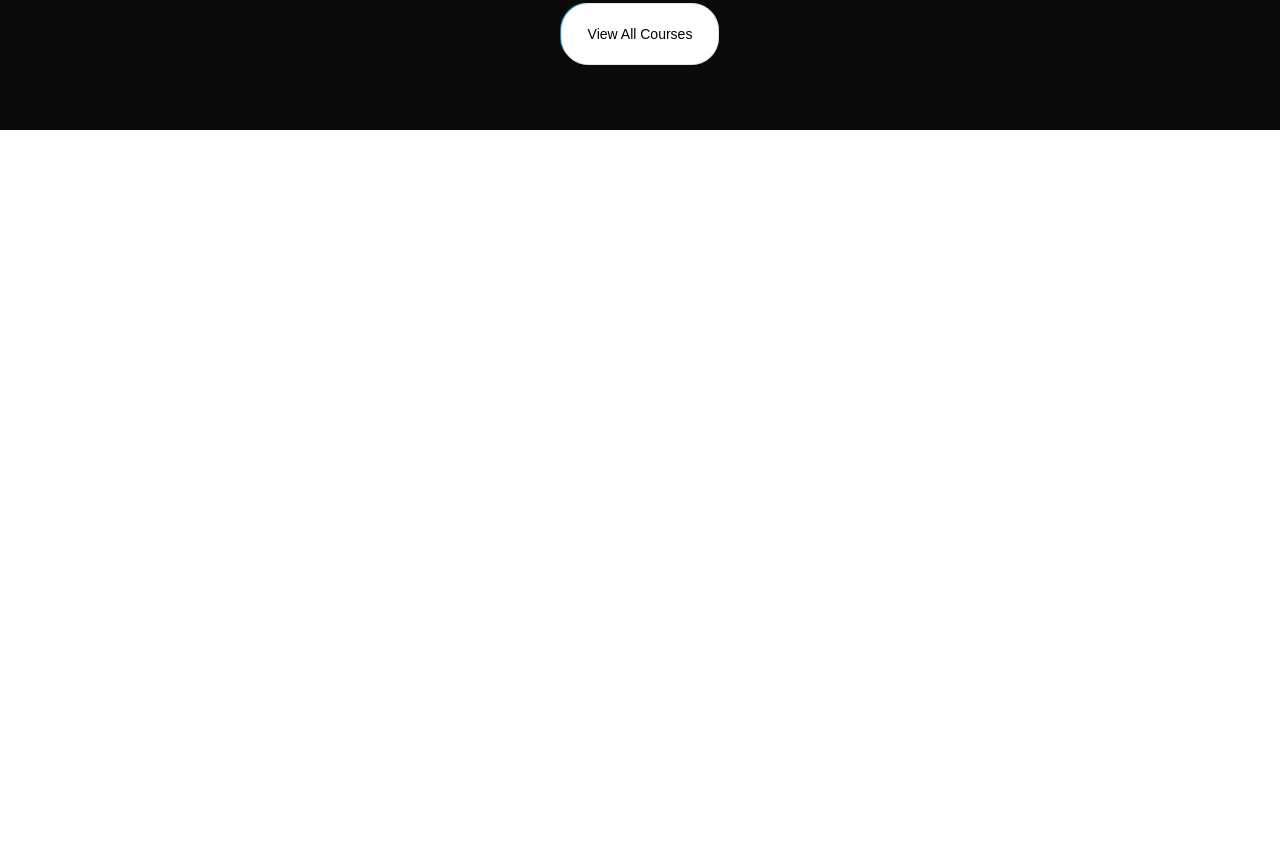
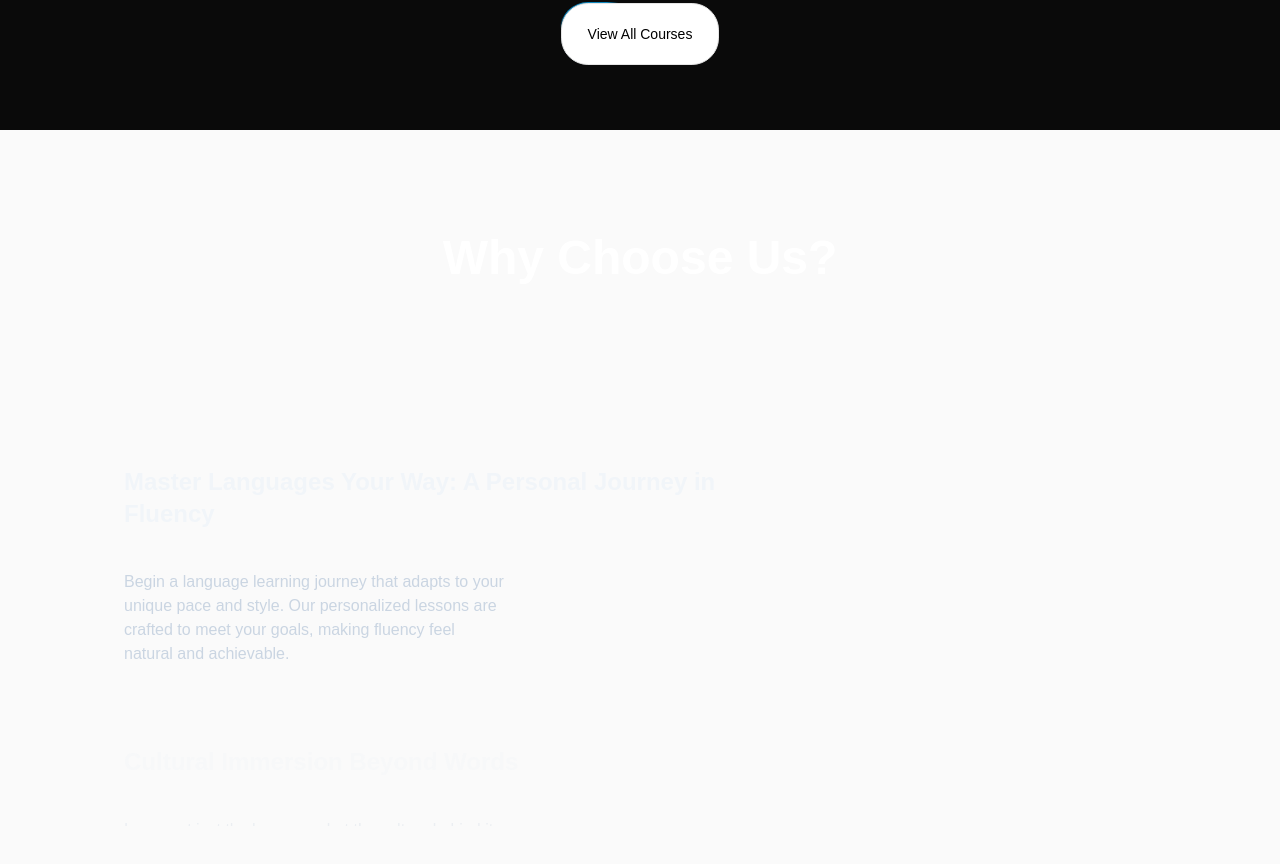
Before and after one commit to aaneesa/Vocafy, a Next.js app: page / in a window 1280 px wide. Shown: the part 1152-2016 px from the top of the page. Before the commit the page ends 1282 px from the top, so only its background shows below. Built offline with nearby package versions, Linux system fonts and the light colour scheme.

Commit message:
why choose us

```diff
--- a/src/app/page.tsx
+++ b/src/app/page.tsx
@@ -1,5 +1,6 @@
 import FeaturedCourses from "@/components/FeaturedCourses";
 import HeroSection from "@/components/HeroSection";
+import WhyChooseUs from "@/components/WhyChooseUs";
 
 
 export default function Home() {
@@ -7,6 +8,7 @@ export default function Home() {
     <main className="min-h-screen bg-black/[0.02] antialiased bg-grid-white/[0.02]">
       <HeroSection/>
       <FeaturedCourses/>
+      <WhyChooseUs/>
     </main>
   );
 }
--- /dev/null
+++ b/src/components/WhyChooseUs.tsx
@@ -0,0 +1,46 @@
+"use client";
+import React from "react";
+import { StickyScroll } from "./ui/sticky-scroll-reveal";
+
+const languageLearningContent = [
+  {
+    title: 'Master Languages Your Way: A Personal Journey in Fluency',
+    description:
+      'Begin a language learning journey that adapts to your unique pace and style. Our personalized lessons are crafted to meet your goals, making fluency feel natural and achievable.',
+  },
+  {
+    title: 'Cultural Immersion Beyond Words',
+    description:
+      'Learn not just the language, but the culture behind it. From idioms to traditions, our approach helps you connect with people on a deeper, more authentic level.',
+  },
+  {
+    title: 'Real-Life Conversations & Practice',
+    description:
+      'Engage in interactive speaking sessions and role-playing exercises that mirror real-world conversations. Gain confidence to communicate effectively in everyday situations.',
+  },
+  {
+    title: 'Live Feedback & Personalized Guidance',
+    description:
+      'Get instant corrections and guidance from instructors and AI-powered tools. Our feedback system ensures you stay on track and improve with every session.',
+  },
+  {
+    title: 'Smart & Adaptive Curriculum',
+    description:
+      'Our courses are continuously updated with the latest teaching methods and resources, tailored to your learning progress. Stay motivated with lessons that evolve with you.',
+  }
+];
+
+function WhyChooseUs() {
+  return (
+    <section className="min-h-screen flex flex-col items-center justify-center bg-slate-black px-6">
+      <h2 className="text-4xl md:text-5xl font-extrabold text-white mb-16 text-center">
+        Why Choose Us?
+      </h2>
+      <div className="w-full max-w-6xl">
+        <StickyScroll content={languageLearningContent} />
+      </div>
+    </section>
+  )
+}
+
+export default WhyChooseUs
--- /dev/null
+++ b/src/components/ui/sticky-scroll-reveal.tsx
@@ -0,0 +1,88 @@
+"use client";
+import React, { useRef } from "react";
+import { useMotionValueEvent, useScroll } from "framer-motion";
+import { motion } from "framer-motion";
+
+export const StickyScroll = ({
+  content,
+}: {
+  content: {
+    title: string;
+    description: string;
+  }[];
+}) => {
+  const [activeCard, setActiveCard] = React.useState(0);
+  const ref = useRef<any>(null);
+  const { scrollYProgress } = useScroll({
+    container: ref,
+    offset: ["start start", "end start"],
+  });
+  const cardLength = content.length;
+
+  useMotionValueEvent(scrollYProgress, "change", (latest) => {
+    const cardsBreakpoints = content.map((_, index) => index / cardLength);
+    cardsBreakpoints.forEach((breakpoint, index) => {
+      if (latest > breakpoint - 0.2 && latest <= breakpoint) {
+        setActiveCard(() => index);
+      }
+    });
+  });
+
+  const backgroundColors = [
+    "var(--slate-900)",
+    "var(--black)",
+    "var(--neutral-900)",
+  ];
+  const linearGradients = [
+    "linear-gradient(to bottom right, var(--cyan-500), var(--emerald-500))",
+    "linear-gradient(to bottom right, var(--pink-500), var(--indigo-500))",
+    "linear-gradient(to bottom right, var(--orange-500), var(--yellow-500))",
+  ];
+  return (
+    <motion.div
+      animate={{
+        backgroundColor: backgroundColors[activeCard % backgroundColors.length],
+      }}
+      className="h-[30rem] overflow-y-auto flex justify-center relative space-x-10 rounded-md p-10"
+      ref={ref}
+    >
+      <div className="div relative flex items-start px-4">
+        <div className="max-w-2xl">
+          {content.map((item, index) => (
+            <div key={item.title + index} className="my-20">
+              <motion.h2
+                initial={{
+                  opacity: 0,
+                }}
+                animate={{
+                  opacity: activeCard === index ? 1 : 0.3,
+                }}
+                className="text-2xl font-bold text-slate-100"
+              >
+                {item.title}
+              </motion.h2>
+              <motion.p
+                initial={{
+                  opacity: 0,
+                }}
+                animate={{
+                  opacity: activeCard === index ? 1 : 0.3,
+                }}
+                className="text-kg text-slate-300 max-w-sm mt-10"
+              >
+                {item.description}
+              </motion.p>
+            </div>
+          ))}
+          <div className="h-40" />
+        </div>
+      </div>
+      <motion.div
+        animate={{
+          background: linearGradients[activeCard % linearGradients.length],
+        }}
+        className="hidden lg:block h-60 w-80 rounded-md bg-white sticky top-10 overflow-hidden"
+      ></motion.div>
+    </motion.div>
+  );
+};
```
Also changed, not shown: src/components/FeaturedCourses.tsx (+0 -7 lines).
